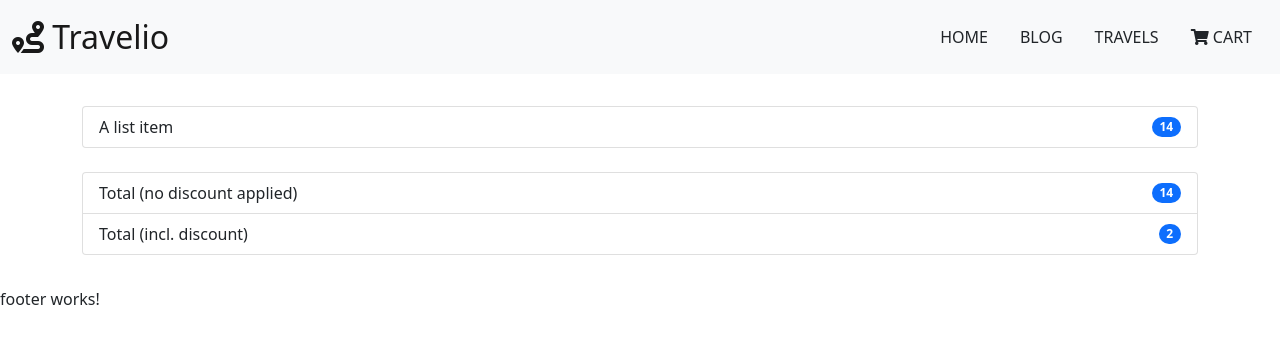
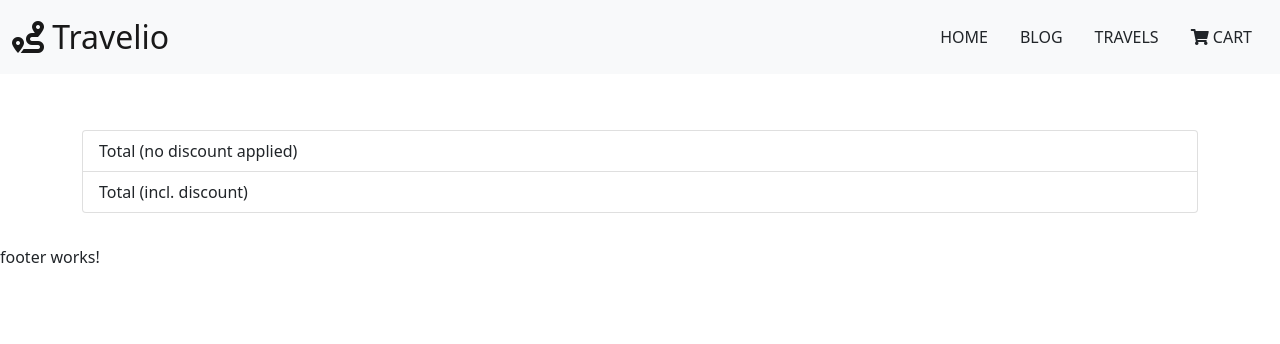
Before and after one commit to nat-oku/FE21-CR6-Natalia, an Angular app in the folder TravelAgency/: page /cart in a window 1280 px wide. Shown: the top 344 px of the page. Built offline with nearby package versions, Linux system fonts and the light colour scheme.

Commit message:
add show items in cart function

```diff
--- a/TravelAgency/src/app/cart/cart.component.html
+++ b/TravelAgency/src/app/cart/cart.component.html
@@ -2,20 +2,20 @@
 
 <div class="container mt-3 mb-3 pt-3 pb-3">
   <ul class="list-group">
-    <li class="list-group-item d-flex justify-content-between align-items-center">
-      A list item <!-- here comes the dynamic content -->
-      <span class="badge bg-primary rounded-pill">14</span>
+    <li class="list-group-item d-flex justify-content-between align-items-center" *ngFor="let destination of destinationsInCart">
+     {{ destination.destName }}<!-- here comes the dynamic content -->
+      <span class="badge bg-primary rounded-pill"> {{ destination.price }}</span>
     </li>
   </ul>
   <br>
   <ul class="list-group">
     <li class="list-group-item d-flex justify-content-between align-items-center">
       Total (no discount applied)
-      <span class="badge bg-primary rounded-pill">14</span>
+      <span class="badge bg-primary rounded-pill"></span>
     </li>
     <li class="list-group-item d-flex justify-content-between align-items-center"> <!-- here comes the if statement -->
       Total (incl. discount) <!-- for orders > 200 -10%; orders > 500 -20% -->
-      <span class="badge bg-primary rounded-pill">2</span>
+      <span class="badge bg-primary rounded-pill"></span>
     </li>
   </ul>
 </div>
```
